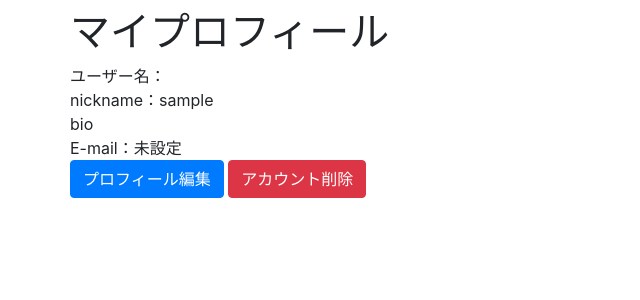
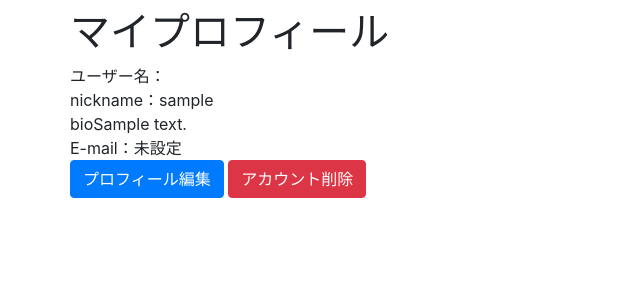
Before and after one commit to osawa-lab/twitter_clone_team_c, a Django app: template twitter_clone/post/templates/registration/profile.html in a window 1280 px wide. Shown: the part 80-380 px from the top of the page, without its empty margins (0-640 px from the left). Run offline with Django 3.2, Linux system fonts and the light colour scheme; tables that the repository leaves empty hold one stand-in row (values such as "Sample post"); the template is opened without the code that fills it: values that come from a table or form of the project are taken from there, most other values are stand-ins (such as "Sample title", 1, 10 or a date in 2020); some libraries are stand-ins or nearby versions.

Commit message:
add bio value

```diff
--- a/twitter_clone/post/templates/registration/profile.html
+++ b/twitter_clone/post/templates/registration/profile.html
@@ -6,9 +6,9 @@
       <h1>マイプロフィール</h1>
       <div class="item">ユーザー名：{{user.username}}</div>
       <div class="item">nickname：{{profile.nickname}}</div>
-      <div class="item">bio</div>
+      <div class="item">bio{{profile.bio}}</div>
       <div class="item">E-mail：{% if user.email %}{{user.email}}{% else %}未設定{% endif %}</div>
-      <a href="./editprofile.html" class="btn btn-primary">プロフィール編集</a>
+      <a href="./editprofile" class="btn btn-primary">プロフィール編集</a>
       <a href="#" class="btn btn-danger">アカウント削除</a>
     </div>
   </div>
```
